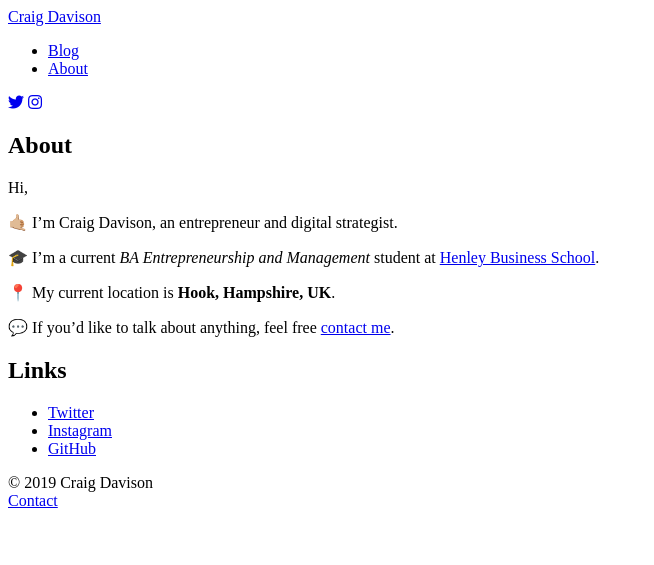
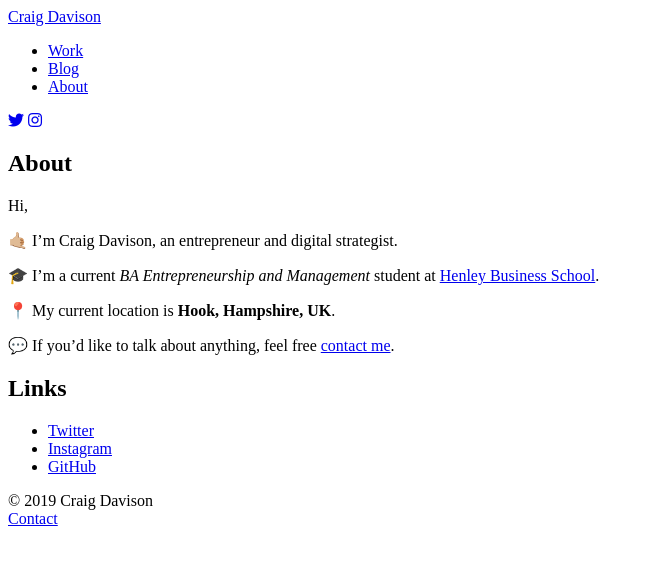
Before and after one commit to davisonio/davison.io, a Jekyll site: the page built from _pages/about.md, in a window 1280 px wide. Shown: the top 565 px of the page, without its empty margins (0-654 px from the left). Built offline with Jekyll 4.4.1, drawn with Linux system fonts in a browser that asks for light colours; nearby versions of some CDN libraries; comment, search, counter and statistics services are not loaded.

Commit message:
Add nav to work part of website
lol boring

```diff
--- a/_layouts/default.html
+++ b/_layouts/default.html
@@ -83,7 +83,8 @@
     <div class="site-nav-left">
                 <a class="site-nav-logo" href="https://davison.io">Craig Davison</a>
             <ul class="nav" role="menu">
-    <li class="nav-blog" role="menuitem"><a href="https://davison.io/blog/">Blog</a></li>
+    <li class="nav-work" role="menuitem"><a href="https://davison.io/work/">Work</a></li>
+		    <li class="nav-blog" role="menuitem"><a href="https://davison.io/blog/">Blog</a></li>
     <li class="nav-about" role="menuitem"><a href="https://davison.io/about/">About</a></li>
 </ul>
 
```
